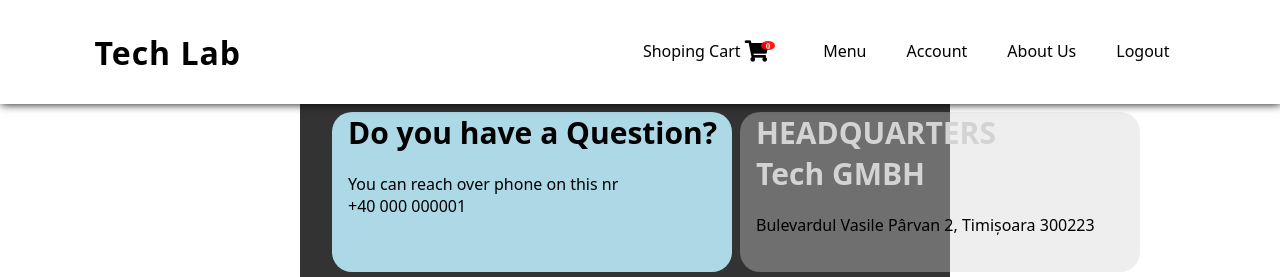
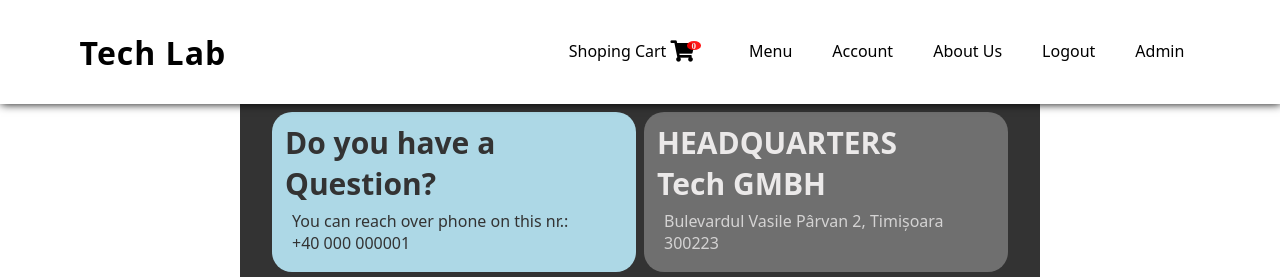
Before and after one commit to Marcel3245/WebStore, a Django app: page /about/ in a window 1280 px wide. Shown: the top 277 px of the page. Run offline with Django 4.2, Linux system fonts and the light colour scheme; a user stored in the database is signed in; data comes from the database, SQL or seed files in the repository; some libraries are stand-ins or nearby versions.

Commit message:
Add files via upload (#3)

```diff
--- a/static/css/style.css
+++ b/static/css/style.css
@@ -423,6 +423,29 @@ li, .nav-links{
     color: #485257;
 }
 
+
+#delete-item-button-detail {
+    background-color: red;
+    color: white;
+    border-width: 0.005rem;
+    border-radius: 0.5rem;
+    font-size: large;
+    padding-top: 3px;
+    padding-bottom: 10px;
+    padding-left: 12px;
+    padding-right: 10px;
+    margin-top: 30px;
+}
+
+#delete-item-button-detail:hover {
+    background-color: white;
+    border-width: 4px;
+    color: red;
+    font-weight: 700;
+    box-shadow: 0px 3px 5px rgb(0, 0, 0.2);
+    transition: 0.2s ease-in-out all;
+}
+
 /* SHOPING CART CART*/
 .item-basket {
     height: fit-content;
--- a/store/urls.py
+++ b/store/urls.py
@@ -8,4 +8,6 @@ urlpatterns = [
     path('about/', views.about, name='about'),
     path('item/<slug:slug>/', views.product_detail, name="product_detail"),
     path('search/<slug:category_slug>/', views.category_list, name='category_list'),
+    path('delete_event/<slug:slug>/', views.delete_event, name='delete_event'),
+    path('store/admin_view/', views.admin_view, name='admin_view'),
 ]
--- a/store/views.py
+++ b/store/views.py
@@ -1,6 +1,5 @@
-from django.shortcuts import get_object_or_404, render
+from django.shortcuts import get_object_or_404, render, redirect
 from .models import Category, Product
-
 
 #User request inforamtion
 def product_all(request):
@@ -22,3 +21,11 @@ def category_list(request, category_slug):
 
 def about(request):
     return render(request, 'store/about.html')
+
+def delete_event(request, slug):
+    product = get_object_or_404(Product, slug=slug)
+    product.delete()
+    return redirect('store:product_all')
+
+def admin_view(request):
+    return render(request, 'store/admin_view.html')
--- a/templates/store/about.html
+++ b/templates/store/about.html
@@ -11,7 +11,7 @@
         <div class="cell-1">
             <h1> Do you have a Question?
             </h1>
-            <p> You can reach over phone on this nr <br>
+            <p> You can reach over phone on this nr.: <br>
                 +40 000 000001</p>
         </div>
         <div class="cell-2">
@@ -27,16 +27,16 @@
             <p>None</p>
         </div>
         <div class="cell-4">
-            <img class="pic-1" src="{% static 'images/soldering.jpeg' %}" alt="soldering">
+            <img class="pic-1" src="/media/images/soldering.jpeg" alt="soldering">
         </div>
         <div class="cell-5">
-            <img class="pic-2" src="{% static 'images/happyworkers.jpeg' %}" alt="workers">
+            <img class="pic-2" src="/media/images/happyworkers.jpeg" alt="workers">
         </div>
         <div class="cell-6">
             <h3> Return a broken item?
             </h3>
             <p>If you are dissatisfied with one of our products, <br> we would like to know.</br></p>
-            <p>Please fill out this form </p>
+            <p href="">Please fill out this form </p>
             <p>
             <address> </address>
             </p>
@@ -46,117 +46,106 @@
 
 <style>
 .grid {
-
     margin-top: 80px;
+    margin-left: 240px;
     display: grid;
-    height: auto;
+    grid-template-columns: 1fr 1fr;
+    grid-template-rows: repeat(3, minmax(20vmin, auto));
     gap: 1vmin;
     padding: 4vmin;
-    grid-template-columns: 50vmin 50vmin ;
-    grid-template-rows: 20vmin 20vmin 20vmin ;
     align-items: stretch;
     justify-items: center;
     background: #333;
     border-radius: 20px;
-    margin-left: 300px;
-    margin-right: 330px;
+    max-width: 800px;
   }
 
-  .grid  *{
+  .grid * {
     z-index: 99;
-    width: 100%!important;
+    width: 100%;
     border-radius: 20px;
     text-align: left;
-
-
     background: transparent;
-
-    --light1: lightblue;
-    --light2: rgba(211, 211, 211, 0.376);
-
   }
 
-  .grid > :nth-child(1n) {
-    background: var(--light1);
+  .grid > :nth-child(odd) {
+    background: lightblue;
+    padding: 5px 8px;
   }
-  .grid > :nth-child(2n) {
-    background: var(--light2);
-  }
-  .grid > :nth-child(3n) {
-    background: var(--light2);
-  }
-  .grid > :nth-child(4n) {
-    background: var(--light1);
-  }
-  .grid > :nth-child(5) {
 
-    background: var(--light1);
-  }
- .grid > :nth-child(6) {
-
-    background: var(--light2);
+  .grid > :nth-child(even) {
+    background: rgba(211, 211, 211, 0.376);
+    padding: 5px 8px;
   }
 
   .grid .cell-1 h1 {
     font-size: 30px;
-    margin-bottom: 20px;
-    color: 333;
-    position: relative;
-    margin-left: 2vmin;
+    margin-bottom: 6px;
+    color: #333;
+    padding-left: 5px;
+    padding-top: 5px;
   }
+
   .grid .cell-1 p {
-    color: 333;
-    position: relative;
-    margin-left: 2vmin;
+    color: #333;
+    padding-left: 12px;
+    font-weight: 500;
   }
+
   .grid .cell-2 p {
-    color: 333;
-    position: relative;
-    margin-left: 2vmin;
+    color: #d4d3d3;
+    padding-left: 12px;
+    font-weight: 500;
+    margin-bottom: 6px;
+  }
 
-}
   .grid .cell-2 h1 {
     font-size: 30px;
-    margin-bottom: 20px;
-    color:lightgray;
-    text-align: left;
-    margin-left: 2vmin;
+    margin-bottom: 6px;
+    color: rgb(235, 233, 233);
+    padding-left: 5px;
+    padding-top: 5px;
+  }
 
- }
   .grid .cell-3 h1 {
     font-size: 30px;
-    margin-bottom: 20px;
-    color: lightgray;
-    text-align: left;
-    margin-left: 2vmin;
-}
-.grid .cell-3 p {
-    color: 333;
-    position: relative;
-    margin-left: 2vmin;
-
-}
- .grid .cell-6 h3 {
-
-    color: lightgray;
-    text-align: left;
-    margin-left: 2vmin;
-
-}
-.grid .cell-6 p {
-
-    color: black;
-    text-align: left;
-    margin-left: 2vmin;
-
+    margin-bottom: 6px;
+    color: #333;
+    padding-left: 5px;
+    padding-top: 5px;
   }
 
-.grid .cell-4 .pic-1 {
-    height: 100%;
+  .grid .cell-3 p {
+    color: #333;
+    padding-left: 10px;
   }
+
+  .grid .cell-6 h3 {
+    color: #d4d3d3;
+    padding-left: 5px;
+    padding-top: 5px;
+    font-size: 30px;
+    margin-bottom: 6px;
+  }
+
+  .grid .cell-6 p {
+    color: #d4d3d3;
+    padding-left: 12px;
+    font-weight: 500;
+    padding-bottom: 5px;
+  }
+
+  .grid .cell-4 .pic-1,
   .grid .cell-5 .pic-2 {
-        height: 100%;
+    width: 100%;
+    height: auto;
+    border-radius: 20px;
+  }
 
+  .grid .cell-4 .pic-1:hover,
+  .grid .cell-5 .pic-2:hover {
+    transform: scale(1.05);
+    transition: transform 0.3s ease-in-out;
   }
 
 </style>
--- a/templates/store/base.html
+++ b/templates/store/base.html
@@ -62,6 +62,10 @@
           <li class="nav-link" id="navbar-login">
             <a href="{% url "account:logout" %}">Login</a>
           {% endif %}
+          {% if user.is_staff == True %}
+          <li class="nav-link" id="navbar-login">
+            <a href="{% url "store:admin_view" %}">Admin</a>
+          {% endif %}
           </li>
         </ul>
       </div>
--- a/templates/store/detail.html
+++ b/templates/store/detail.html
@@ -96,6 +96,9 @@
                     {% endfor %}
                 </ul>
             </div>
+            {% if user.is_staff == True %}
+                <a href="{% url 'store:delete_event' slug=product.slug %}"><button id="delete-item-button-detail">Delete product</button></a>
+            {% endif %}
     </div>
 </div>
 <script>
```
Also changed, not shown: templates/store/basket/summary.html (+9 -2 lines), media/images/Raspberry_Pi_CM.png (added), media/images/Raspberry_Pi_pico.png (added), media/images/Raspberry_Pi_zero_2W.png (added), media/images/Zrzut_ekranu_2023-10-31_171117.png (added), media/images/soldering.jpeg (added). Lines whose indentation alone changed are shown as unchanged.
